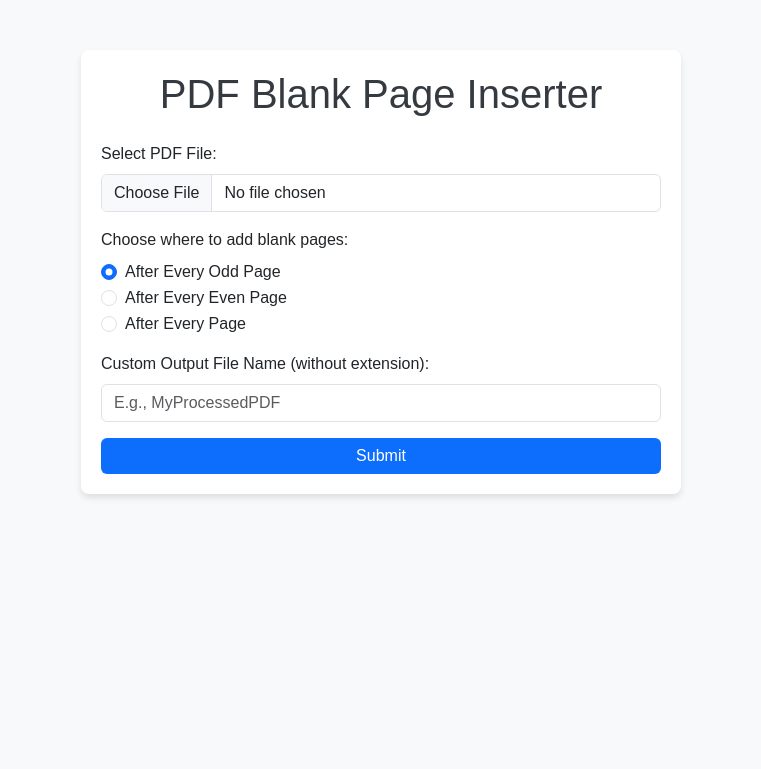
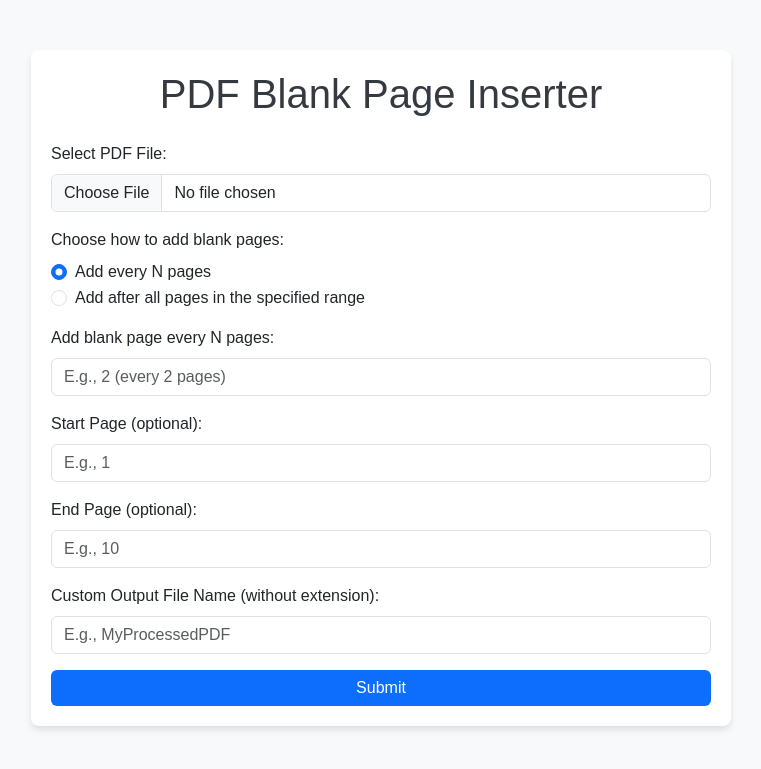
Before and after one commit to Trippingsince99/theneetfiles, a Flask app: page / in a window 1280 px wide. Shown: the top 769 px of the page, without its empty margins (259-1020 px from the left). Run offline with Flask 3, Linux system fonts and the light colour scheme.

Commit message:
Update upload.html

```diff
--- a/templates/upload.html
+++ b/templates/upload.html
@@ -13,7 +13,7 @@
         }
         .container {
             margin-top: 50px;
-            max-width: 600px;
+            max-width: 700px;
             padding: 20px;
             background: white;
             border-radius: 8px;
@@ -42,19 +42,30 @@
             </div>
 
             <div class="mb-3">
-                <label for="option" class="form-label">Choose where to add blank pages:</label><br>
+                <label for="option" class="form-label">Choose how to add blank pages:</label><br>
                 <div class="form-check">
                     <input class="form-check-input" type="radio" name="option" value="1" checked>
-                    <label class="form-check-label">After Every Odd Page</label>
+                    <label class="form-check-label">Add every N pages</label>
                 </div>
                 <div class="form-check">
                     <input class="form-check-input" type="radio" name="option" value="2">
-                    <label class="form-check-label">After Every Even Page</label>
+                    <label class="form-check-label">Add after all pages in the specified range</label>
                 </div>
-                <div class="form-check">
-                    <input class="form-check-input" type="radio" name="option" value="3">
-                    <label class="form-check-label">After Every Page</label>
-                </div>
+            </div>
+
+            <div class="mb-3">
+                <label for="interval" class="form-label">Add blank page every N pages:</label>
+                <input type="number" class="form-control" name="interval" min="1" placeholder="E.g., 2 (every 2 pages)" required>
+            </div>
+
+            <div class="mb-3">
+                <label for="range_start" class="form-label">Start Page (optional):</label>
+                <input type="number" class="form-control" name="range_start" placeholder="E.g., 1">
+            </div>
+
+            <div class="mb-3">
+                <label for="range_end" class="form-label">End Page (optional):</label>
+                <input type="number" class="form-control" name="range_end" placeholder="E.g., 10">
             </div>
 
             <div class="mb-3">
```
